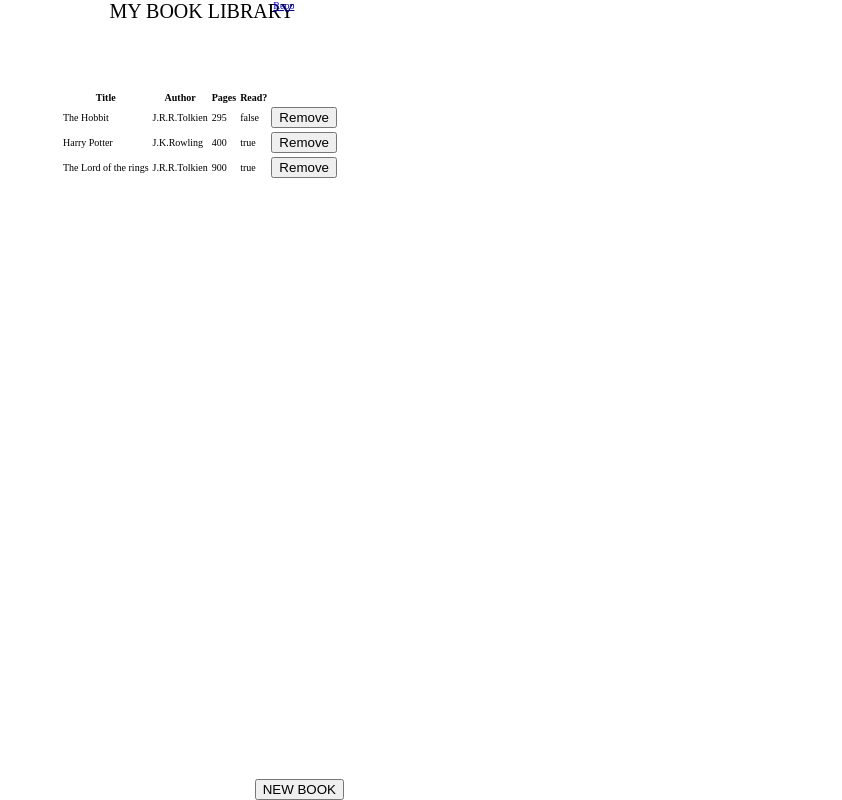
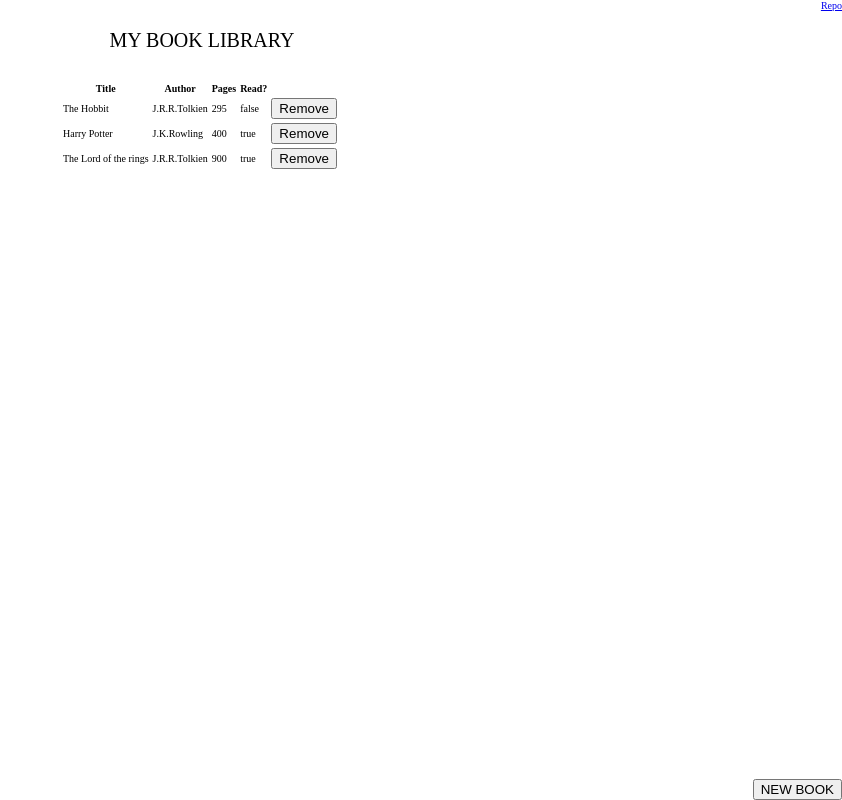
Before and after one commit to Mugilan-Codes/book-library, a plain HTML site: page index.html in a window 1280 px wide. Shown: the whole page, without its empty margins (438-1280 px from the left). Drawn offline with Linux system fonts and the light colour scheme.

Commit message:
More Style Changes

```diff
--- a/css/style.css
+++ b/css/style.css
@@ -13,9 +13,17 @@ body {
   align-items: center;
 }
 
+header,
+main {
+  width: 100%;
+  display: flex;
+  justify-content: center;
+}
+
 header {
   flex: 1;
   position: relative;
+  align-items: center;
 }
 
 #repo-link {
@@ -25,8 +33,9 @@ header {
 }
 
 main {
-  flex: 8;
+  flex: 9;
   position: relative;
+  align-items: flex-start;
 }
 
 #new-book {
--- a/index.html
+++ b/index.html
@@ -34,7 +34,7 @@
           <tbody id="library"></tbody>
         </table>
 
-        <button class="btn" id="new-book">NEW BOOK</button>
+        <button id="new-book">NEW BOOK</button>
       </main>
     </div>
 
```
